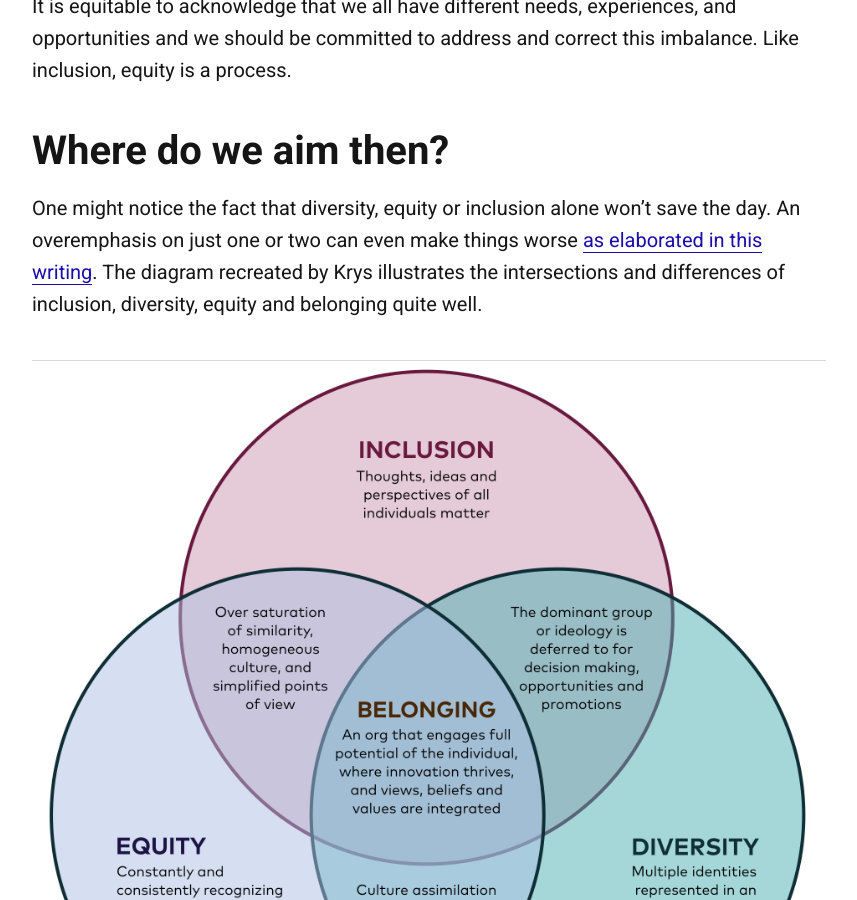
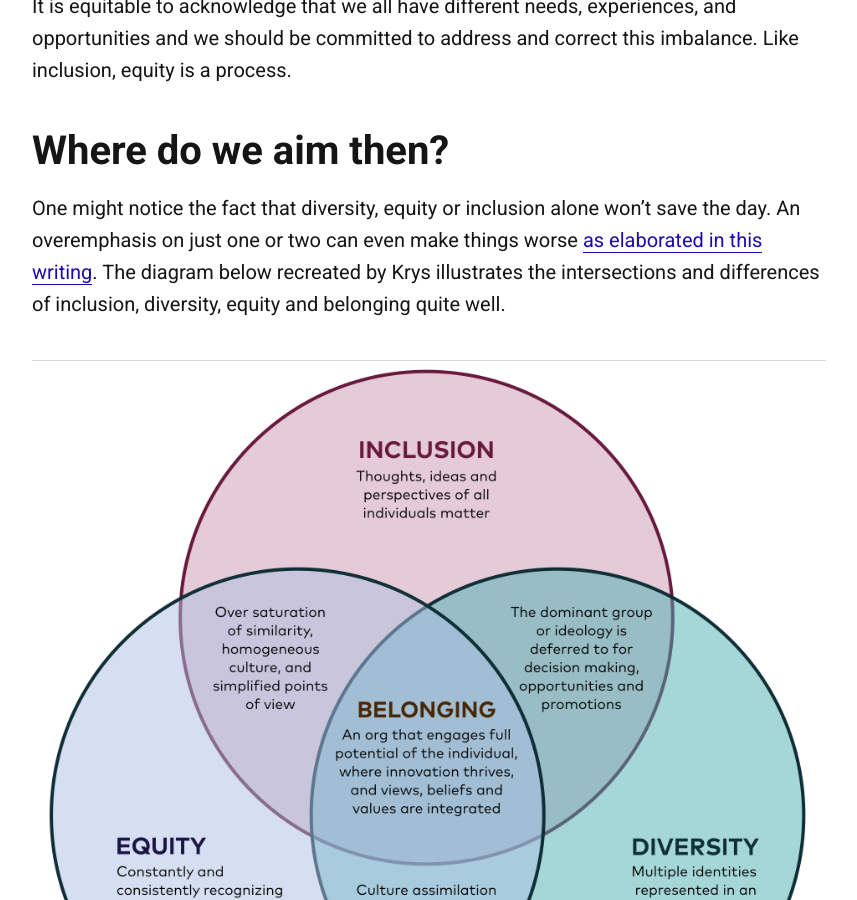
Before and after one commit to jesseu/jesseu.github.io, a Jekyll site: the page built from _posts/2021-08-18-diversity-equity-inclusion-thoughts.md, in a window 1280 px wide and 900 px high, scrolled down 1687 px. Shown: the whole window, without its empty margins (128-985 px from the left). Built offline with Jekyll 4.4.1, drawn with Linux system fonts in a browser that asks for light colours.

Commit message:
Update and rename 2021-08-17-diversity-equity-inclusion.md to 2021-08-18-diversity-equity-inclusion-thoughts.md

```diff
--- a/_posts/2021-08-17-diversity-equity-inclusion.md
+++ b/_posts/2021-08-18-diversity-equity-inclusion-thoughts.md
@@ -24,7 +24,7 @@ A diverse workplace means that differences exist, that’s cool but not enough!
 
 ## Where do we aim then?
 
-One might notice the fact that diversity, equity or inclusion alone won’t save the day. An overemphasis on just one or two can even make things worse [as elaborated in this writing](https://medium.com/@krysburnette/its-2019-and-we-are-still-talking-about-equity-diversity-and-inclusion-dd00c9a66113/){:target="_blank"}. The diagram recreated by Krys illustrates the intersections and differences of inclusion, diversity, equity and belonging quite well.
+One might notice the fact that diversity, equity or inclusion alone won’t save the day. An overemphasis on just one or two can even make things worse [as elaborated in this writing](https://medium.com/@krysburnette/its-2019-and-we-are-still-talking-about-equity-diversity-and-inclusion-dd00c9a66113/){:target="_blank"}. The diagram below recreated by Krys illustrates the intersections and differences of inclusion, diversity, equity and belonging quite well.
 
 <img src="/images/DEI-diagram-krys.png" alt="A venn diagram recreated illustrating the intersections and differences of inclusion, diversity, equity and belonging." width="100%"/>
 
```
Also changed, not shown: other parts of _posts/2021-08-18-diversity-equity-inclusion-thoughts.md (+1 -1 lines).
